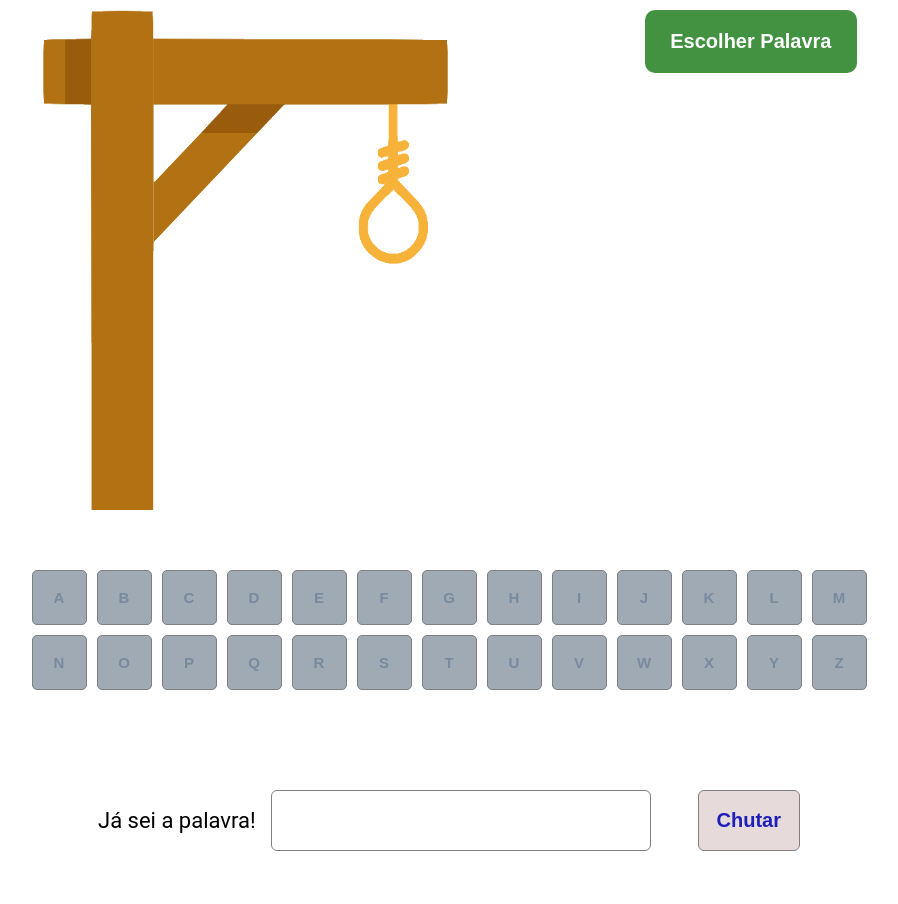
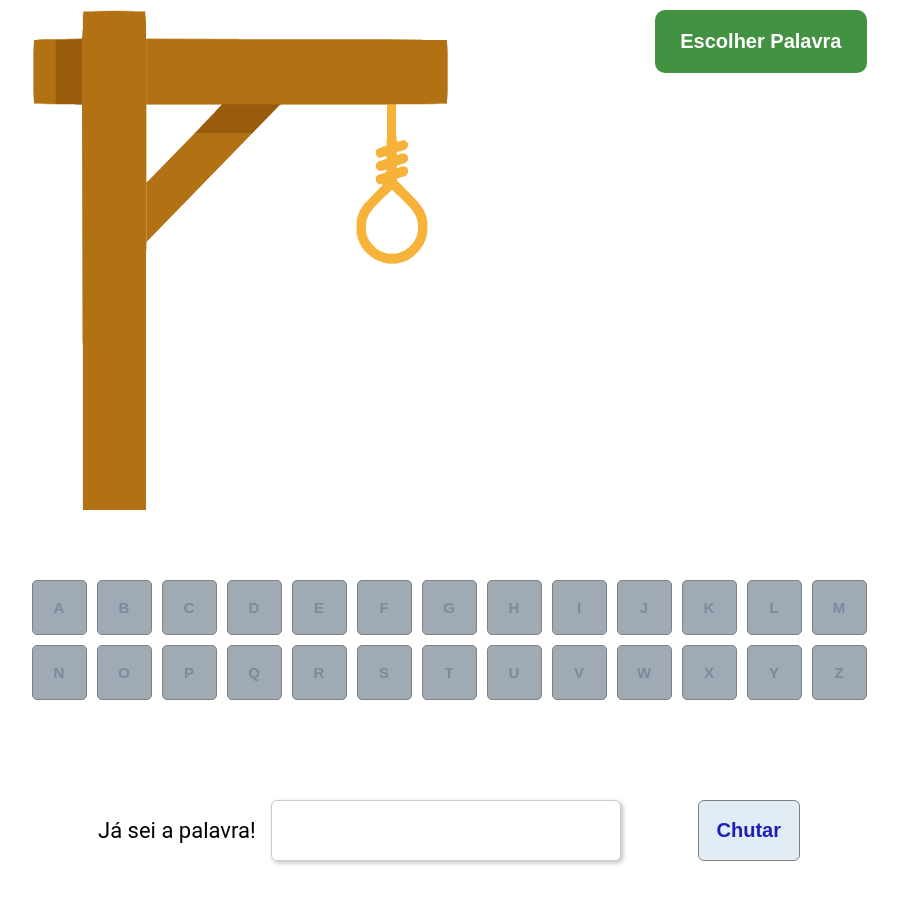
Before and after one commit to JuliaFLacerda/Forca, a React (Create React App) app: page / in a window 1280 px wide. Shown: the top 904 px of the page, without its empty margins (191-1089 px from the left). Built offline with nearby package versions, Linux system fonts and the light colour scheme.

Commit message:
Ajustes finos 1

```diff
--- a/src/style.css
+++ b/src/style.css
@@ -53,9 +53,10 @@ form{
 }
 
 input{
-    border: 1px solid gray;
+    border: 1px solid #CCCCCC;
+    box-shadow: 2px 2px 5px rgba(0, 0, 0, 0.25);
     border-radius: 6px;
-    width: 65%;
+    width: 60%;
     padding-top: 10px;
     padding-bottom: 10px;
     padding-left: 12px;
@@ -81,7 +82,7 @@ label span{
     width: fit-content;
     padding: 18px;
     text-align: center;
-    background-color: rgb(230, 218, 218);
+    background-color: #E1ECF4;
     color: rgb(30, 30, 187);
     font-weight: bold;
     border: 1px solid gray;
@@ -93,8 +94,8 @@ label span{
     display: flex;
     gap: 10px;
     width: 100%;
-    padding: 10px;
-    margin-bottom: 50px;
+    padding-top: 10px;
+    margin-bottom: 70px;
 }
 .forcawrapper div{
     font-size: 50px;
```
